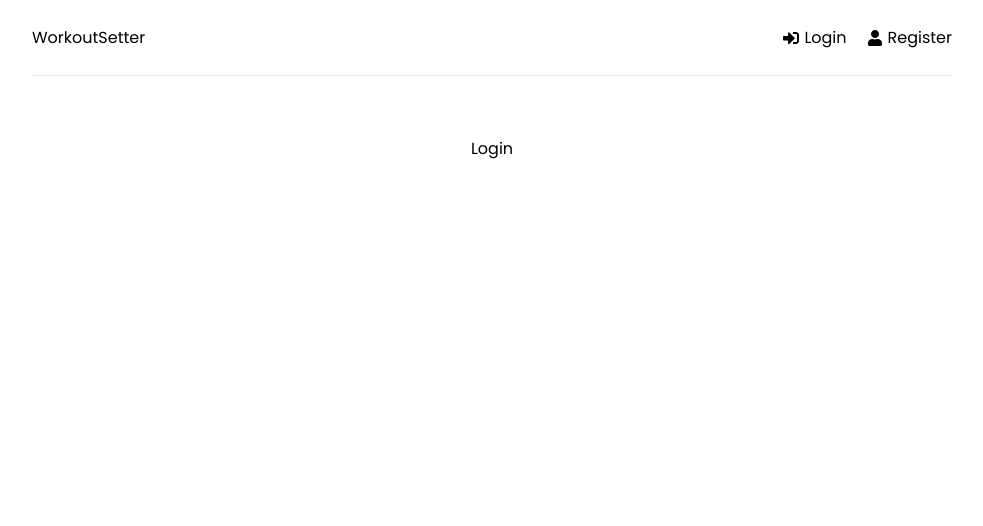
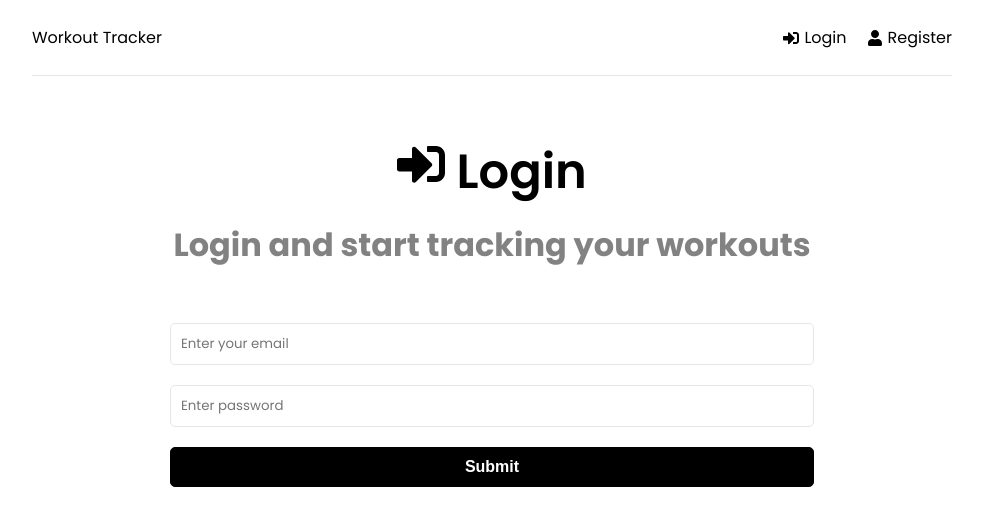
Before and after one commit to Julian0816/the-100sec-videos, a React (Create React App) app in the folder frontend/: page /login in a window 1280 px wide. Shown: the top 526 px of the page, without its empty margins (148-1131 px from the left). Built offline with nearby package versions, Linux system fonts and the light colour scheme.

Commit message:
Set up login page

```diff
--- a/frontend/src/components/Header.jsx
+++ b/frontend/src/components/Header.jsx
@@ -6,7 +6,7 @@
   return (
     <header className='header'>
         <div className='logo'>
-            <Link to='/'>WorkoutSetter</Link>
+            <Link to='/'>Workout Tracker</Link>
         </div>
         <ul>
             <li>
--- a/frontend/src/pages/Login.jsx
+++ b/frontend/src/pages/Login.jsx
@@ -1,9 +1,68 @@
-import React from 'react'
+import { useState, useEffect } from "react";
+import { FaSignInAlt } from "react-icons/fa";
+import React from "react";
 
 function Login() {
+  const [formData, setFormData] = useState({
+    email: "",
+    password: "",
+  });
+
+  const { email, password } = formData;
+
+  const onChange = (e) => {
+    setFormData((prevState) => ({
+      ...prevState,
+      [e.target.name]: e.target.value,
+    }));
+  };
+
+  const onSubmit = (e) => {
+    e.preventDefault();
+  };
+
   return (
-    <div>Login</div>
-  )
+    <>
+      <section className="heading">
+        <h1>
+          <FaSignInAlt /> Login
+        </h1>
+        <p>Login and start tracking your workouts</p>
+      </section>
+
+      <section className="form">
+        <form onSubmit={onSubmit}>
+          <div className="form-group">
+            <input
+              type="email"
+              className="form-control"
+              id="email"
+              name="email"
+              value={email}
+              placeholder="Enter your email"
+              onChange={onChange}
+            />
+          </div>
+          <div className="form-group">
+            <input
+              type="password"
+              className="form-control"
+              id="password"
+              name="password"
+              value={password}
+              placeholder="Enter password"
+              onChange={onChange}
+            />
+          </div>
+          <div className="form-group">
+            <button type="submit" className="btn btn-block">
+              Submit
+            </button>
+          </div>
+        </form>
+      </section>
+    </>
+  );
 }
 
-export default Login
+export default Login;
```
